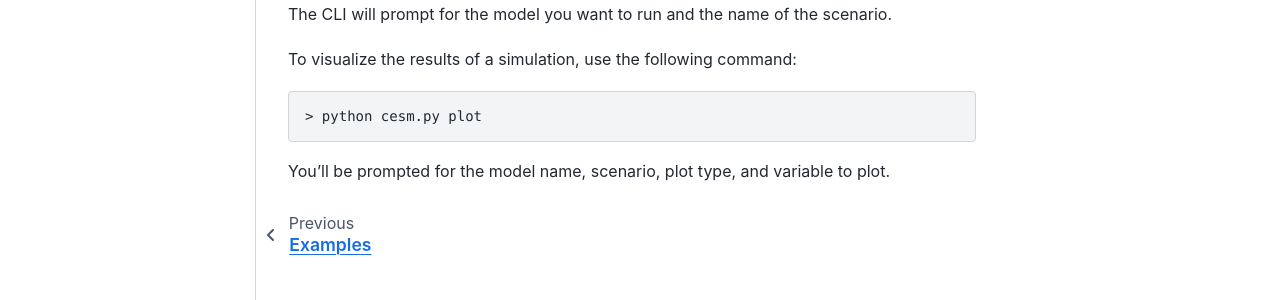
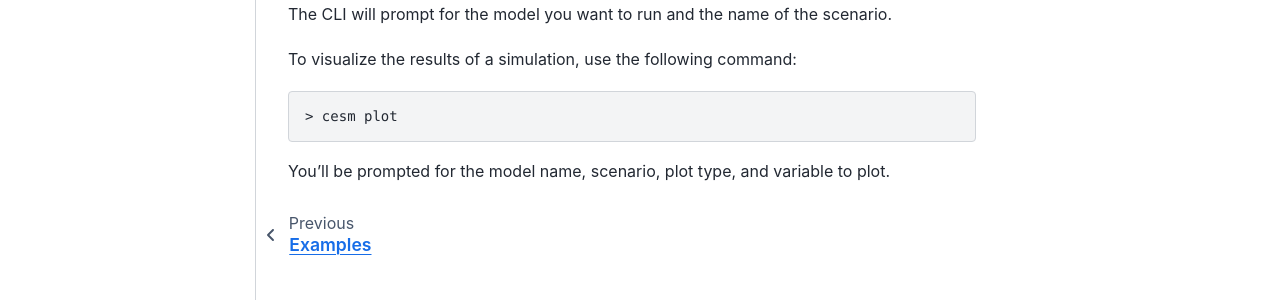
Before and after one commit to EINS-TUDa/CESM, a Sphinx documentation site: the page built from docs/source/cli.rst, in a window 1280 px wide. Shown: the part 411-711 px from the top of the page. Built offline with Sphinx 7.4.7 and the Sphinx Book theme 1.1.4, drawn with Linux system fonts in a browser that asks for light colours.

```diff
--- a/docs/source/cli.rst
+++ b/docs/source/cli.rst
@@ -19,6 +19,6 @@
 
 .. code-block:: console
 
-   > python cesm.py plot
+   > cesm plot
 
 You'll be prompted for the model name, scenario, plot type, and variable to plot.
```
